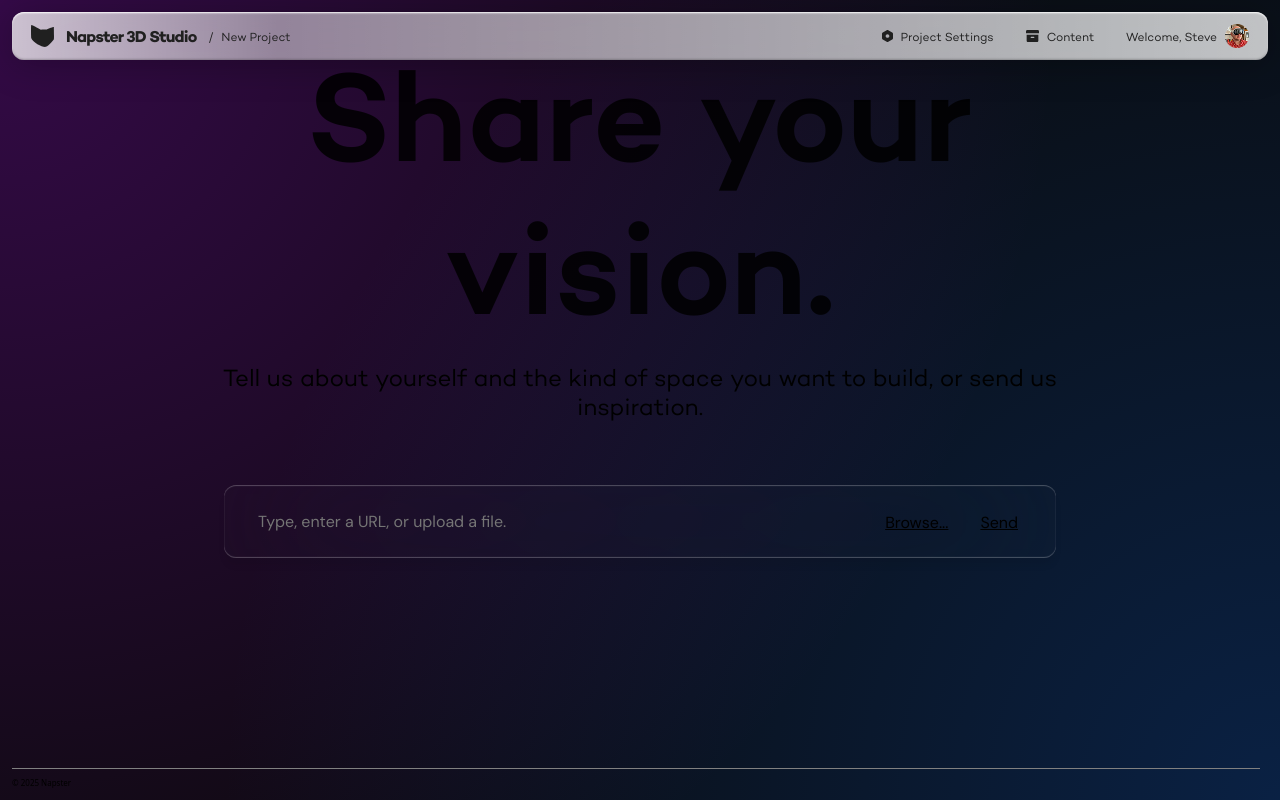
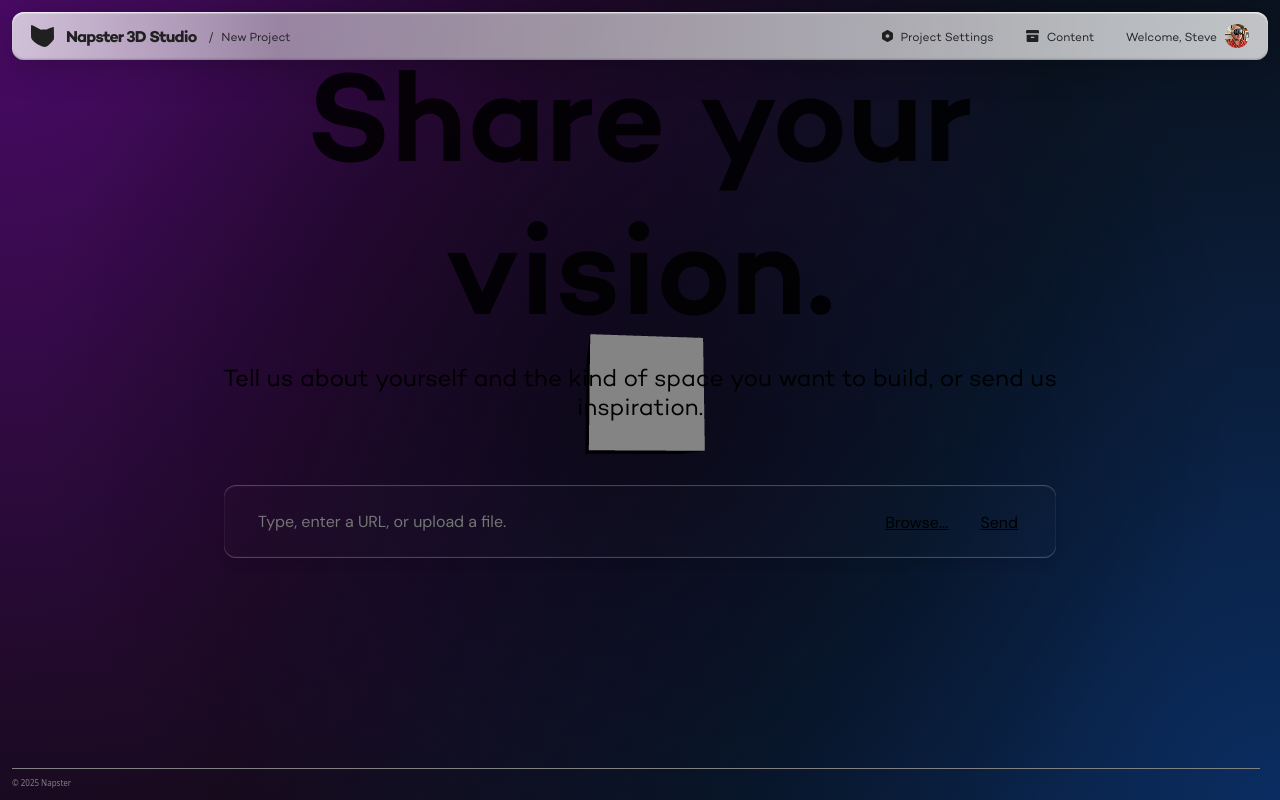
Before and after one commit to smcaruso/builder-proto, a website built with Vite: page index.html in a window 1280 px wide. Built offline with nearby package versions, Linux system fonts and the light colour scheme; a web font is replaced by a local one.

Commit message:
set up three viewport

```diff
--- a/package.json
+++ b/package.json
@@ -9,10 +9,12 @@
     "preview": "vite preview"
   },
   "devDependencies": {
+    "@types/three": "^0.177.0",
     "typescript": "~5.8.3",
     "vite": "^6.3.5"
   },
   "dependencies": {
-    "gsap": "^3.13.0"
+    "gsap": "^3.13.0",
+    "three": "^0.177.0"
   }
 }
--- a/src/components/header.ts
+++ b/src/components/header.ts
@@ -1,7 +1,7 @@
 export class NavBar {
 
   breadcrumbs: string[] = ["New Project"]
-  editable: boolean = false
+
   private crumbsElement: HTMLDivElement = document.createElement("div")
 
   /*
@@ -35,7 +35,7 @@ export class NavBar {
     const nav = document.getElementById("nav")
     if (!nav) return
 
-    nav.className = "nav-header"
+    nav.classList.add("nav-header")
 
     const leftGroup = document.createElement("div")
     leftGroup.className = "left-nav-group"
@@ -106,16 +106,12 @@ export class NavBar {
       this.crumbsElement.appendChild(divider)
 
       const crumbDiv = document.createElement("div")
-      crumbDiv.className = "crumb"
+      crumbDiv.classList.add("crumb")
+      crumbDiv.id = "project-name"
       crumbDiv.textContent = crumb
       this.crumbsElement.appendChild(crumbDiv)
     })
 
-    if (this.editable) {
-      const editIcon = document.createElement("img")
-      editIcon.className = "editable-icon"
-      this.crumbsElement.appendChild(editIcon)
-    }
   }
 
 }
--- a/src/main.ts
+++ b/src/main.ts
@@ -3,6 +3,7 @@ import "./fonts.css"
 import { defineButtons } from "./components/buttons.ts"
 import { NavBar } from "./components/header.ts"
 import { ShareYourVision } from "./shareYourVision.ts"
+import { Viewport } from "./viewport.ts"
 // import gsap from "gsap"
 
 // window.addEventListener("keydown", (event) => {
@@ -14,3 +15,4 @@ import { ShareYourVision } from "./shareYourVision.ts"
 defineButtons()
 new NavBar()
 new ShareYourVision()
+new Viewport()
--- a/src/shareYourVision.ts
+++ b/src/shareYourVision.ts
@@ -307,6 +307,10 @@ export class ShareYourVision {
     connectShopifyButton.innerText = "Connect Shopify"
     operatorMessage.style.opacity = "0"
     operatorMessage.style.transform = "translateY(0.5rem)"
+
+    const crumb = document.querySelector(".crumb#project-name") as HTMLDivElement
+    crumb.textContent = "Motherboard Metropolis"
+    crumb.classList.add("editable")
 
     // Animate in operatorMessage
     this.animateIn(operatorMessage, 0.25)
--- a/src/style.css
+++ b/src/style.css
@@ -19,16 +19,25 @@ body {
   height: calc(100dvh - 1.5rem);
   background-color: #0a0a0a; /* fallback */
   background-image:
-    radial-gradient(circle at center, rgba(0,0,0,0.8) 0%, transparent 50%),
-    radial-gradient(circle at top left, rgba(110,0,160,0.4), transparent 70%),
-    radial-gradient(circle at bottom right, rgba(0,60,150,0.4), transparent 70%);
+    radial-gradient(circle at center, rgba(0,0,0,0.6) 0%, transparent 80%),
+    radial-gradient(circle at top left, rgba(110,0,160,0.6), transparent 70%),
+    radial-gradient(circle at bottom right, rgba(0,60,150,0.6), transparent 70%);
   background-repeat: no-repeat;
   background-size: cover;
   background-attachment: fixed;
-  background-blend-mode: screen;
+  background-blend-mode: normal, screen, screen;
   margin: 0;
   padding: 0.75rem;
   overflow: hidden;
+}
+
+.three {
+  position: absolute;
+  top: 0;
+  left: 0;
+  width: 100%;
+  height: 100%;
+  z-index: -1;
 }
 
 footer {
@@ -37,7 +46,9 @@ footer {
   width: calc(100% - 2rem);
   font-size: 0.5rem;
   border-top: 0.5px solid gray;
+  color: gray;
   padding-top: 0.5rem;
+  mix-blend-mode:luminosity;
 }
 
 h1 {
@@ -117,6 +128,20 @@ nav .left-nav-group {
   justify-content: start;
   gap: 0.5rem;
 }
+.left-nav-group .crumbsElement .crumb {
+  display: flex;
+  flex-direction: row;
+  align-items: center;
+  justify-content: center;
+  gap: 0.75rem;
+}
+.left-nav-group .crumbsElement .crumb.editable:after {
+  display: block;
+  content: ".";
+  width: 12px;
+  height: 12px;
+  background-image: url("/ui/icon-edit.svg");
+}
 
 .right-nav-group {
   display: flex;
@@ -136,7 +161,8 @@ nav .left-nav-group {
   /* font-weight: 300; */
 }
 
-.right-nav-group .right-nav-item:hover {
+.right-nav-group .right-nav-item:hover,
+.crumb:hover {
   filter: brightness(2);
   text-decoration: underline;
   cursor: pointer;
--- /dev/null
+++ b/src/viewport.ts
@@ -0,0 +1,43 @@
+import * as THREE from 'three'
+
+export class Viewport {
+  private scene: THREE.Scene
+  private camera: THREE.PerspectiveCamera
+  private renderer: THREE.WebGLRenderer
+  private cube: THREE.Mesh
+
+  constructor() {
+    const container = document.createElement('div')
+    container.classList.add('three')
+    document.body.appendChild(container)
+
+    this.scene = new THREE.Scene()
+
+    const aspect = window.innerWidth / window.innerHeight
+    this.camera = new THREE.PerspectiveCamera(75, aspect, 0.1, 1000)
+    this.camera.position.z = 5
+
+    this.renderer = new THREE.WebGLRenderer({ alpha: true, antialias: true })
+    this.renderer.setSize(window.innerWidth, window.innerHeight)
+    container.appendChild(this.renderer.domElement)
+
+    const geometry = new THREE.BoxGeometry()
+    const material = new THREE.MeshStandardMaterial({ color: 0xffffff })
+    this.cube = new THREE.Mesh(geometry, material)
+    this.scene.add(this.cube)
+
+    const light = new THREE.DirectionalLight(0xffffff, 1)
+    light.position.set(5, 5, 5)
+    this.scene.add(light)
+
+    this.animate = this.animate.bind(this)
+    this.animate()
+  }
+
+  private animate() {
+    requestAnimationFrame(this.animate)
+    this.cube.rotation.x += 0.01
+    this.cube.rotation.y += 0.01
+    this.renderer.render(this.scene, this.camera)
+  }
+}
```
Also changed, not shown: 1 other file.
